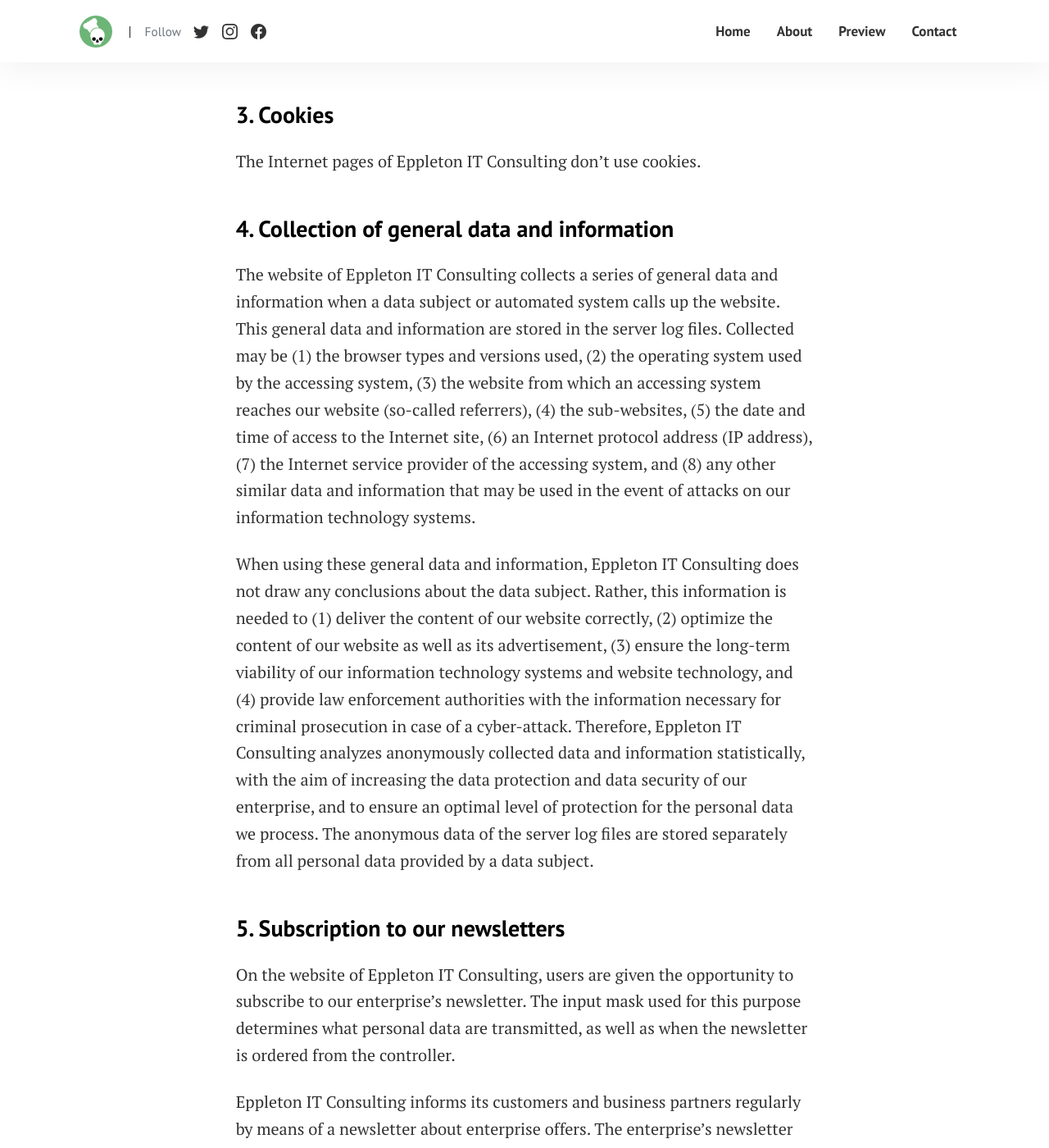
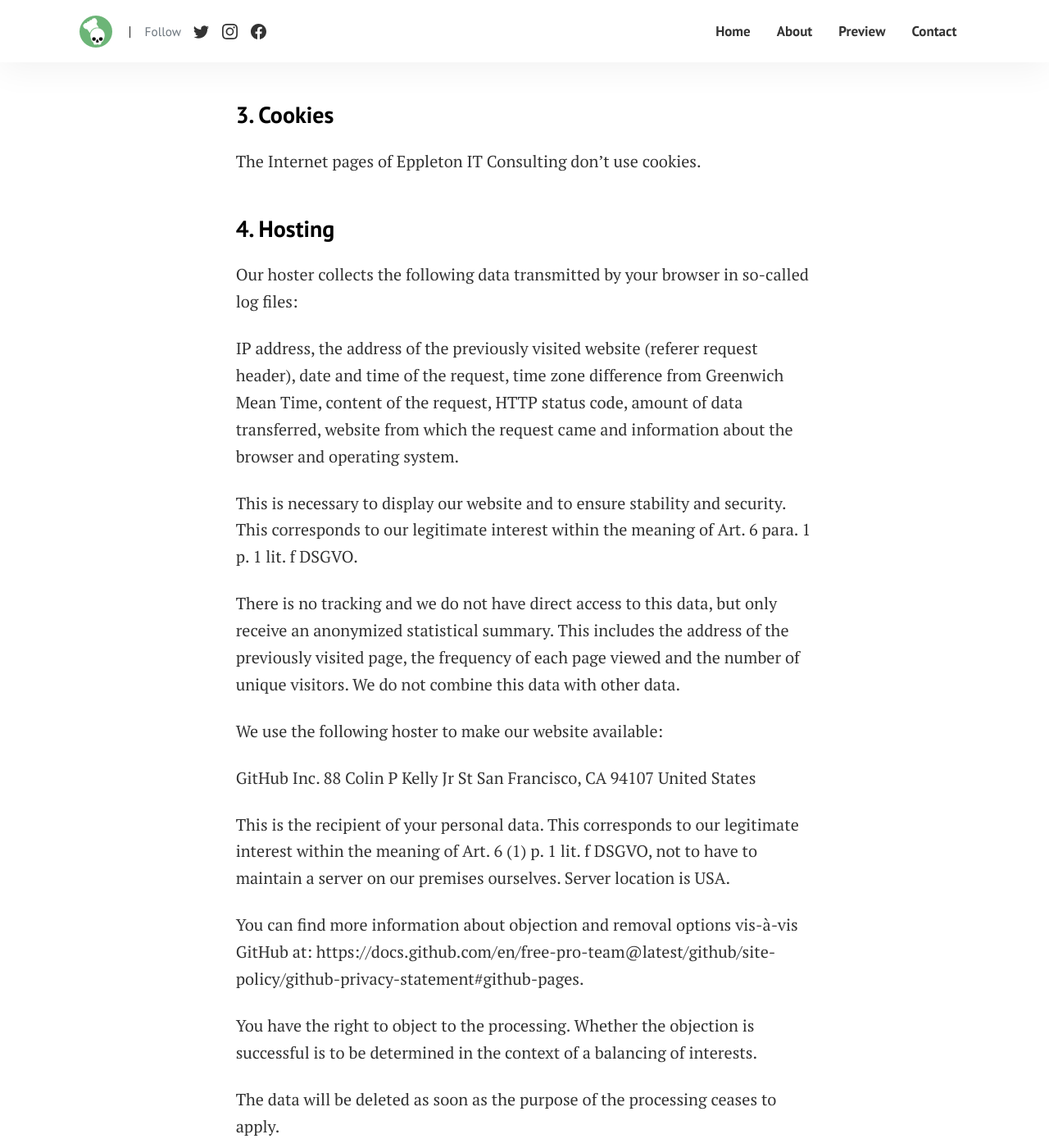
Before and after one commit to eppleton/murderhungry.github.io, a Jekyll site: the page built from pages/privacy-policy.md, in a window 1280 px wide and 1400 px high, scrolled down 4389 px. Shown: the whole window at 82% size. Built offline with Jekyll 4.4.1, drawn with Linux system fonts in a browser that asks for light colours; some of the changed text lies outside the part shown.

Commit message:
Add github pages statement

```diff
--- a/pages/privacy-policy.md
+++ b/pages/privacy-policy.md
@@ -82,11 +82,36 @@ Website: www.murderhungry.com
 
 The Internet pages of Eppleton IT Consulting don't use cookies.
 
-### 4. Collection of general data and information
+### 4. Hosting
 
-The website of Eppleton IT Consulting collects a series of general data and information when a data subject or automated system calls up the website. This general data and information are stored in the server log files. Collected may be (1) the browser types and versions used, (2) the operating system used by the accessing system, (3) the website from which an accessing system reaches our website (so-called referrers), (4) the sub-websites, (5) the date and time of access to the Internet site, (6) an Internet protocol address (IP address), (7) the Internet service provider of the accessing system, and (8) any other similar data and information that may be used in the event of attacks on our information technology systems.
+Our hoster collects the following data transmitted by your browser in so-called log files:
 
-When using these general data and information, Eppleton IT Consulting does not draw any conclusions about the data subject. Rather, this information is needed to (1) deliver the content of our website correctly, (2) optimize the content of our website as well as its advertisement, (3) ensure the long-term viability of our information technology systems and website technology, and (4) provide law enforcement authorities with the information necessary for criminal prosecution in case of a cyber-attack. Therefore, Eppleton IT Consulting analyzes anonymously collected data and information statistically, with the aim of increasing the data protection and data security of our enterprise, and to ensure an optimal level of protection for the personal data we process. The anonymous data of the server log files are stored separately from all personal data provided by a data subject.
+IP address, the address of the previously visited website (referer request header), date and time of the request, time zone difference from Greenwich Mean Time, content of the request, HTTP status code, amount of data transferred, website from which the request came and information about the browser and operating system.
+
+This is necessary to display our website and to ensure stability and security. This corresponds to our legitimate interest within the meaning of Art. 6 para. 1 p. 1 lit. f DSGVO.
+
+There is no tracking and we do not have direct access to this data, but only receive an anonymized statistical summary. This includes the address of the previously visited page, the frequency of each page viewed and the number of unique visitors. We do not combine this data with other data.
+
+We use the following hoster to make our website available:
+
+GitHub Inc.
+88 Colin P Kelly Jr St
+San Francisco, CA 94107
+United States
+
+This is the recipient of your personal data. This corresponds to our legitimate interest within the meaning of Art. 6 (1) p. 1 lit. f DSGVO, not to have to maintain a server on our premises ourselves. Server location is USA.
+
+You can find more information about objection and removal options vis-à-vis GitHub at: https://docs.github.com/en/free-pro-team@latest/github/site-policy/github-privacy-statement#github-pages.
+
+You have the right to object to the processing. Whether the objection is successful is to be determined in the context of a balancing of interests.
+
+The data will be deleted as soon as the purpose of the processing ceases to apply.
+
+The processing of the data provided under this section is not required by law or contract. The functionality of the website is not guaranteed without the processing.
+
+GitHub has implemented compliance measures for international data transfers. These apply to all global activities where GitHub processes personal data of individuals in the EU. These measures are based on the EU Standard Contractual Clauses (SCCs). For more information, please visit: https://docs.github.com/en/free-pro-team@latest/github/site-policy/github-data-protection-addendum#attachment-1-the-standard-contractual-clauses-processors
+
+Translated with www.DeepL.com/Translator (free version)
 
 ### 5. Subscription to our newsletters
 
```
